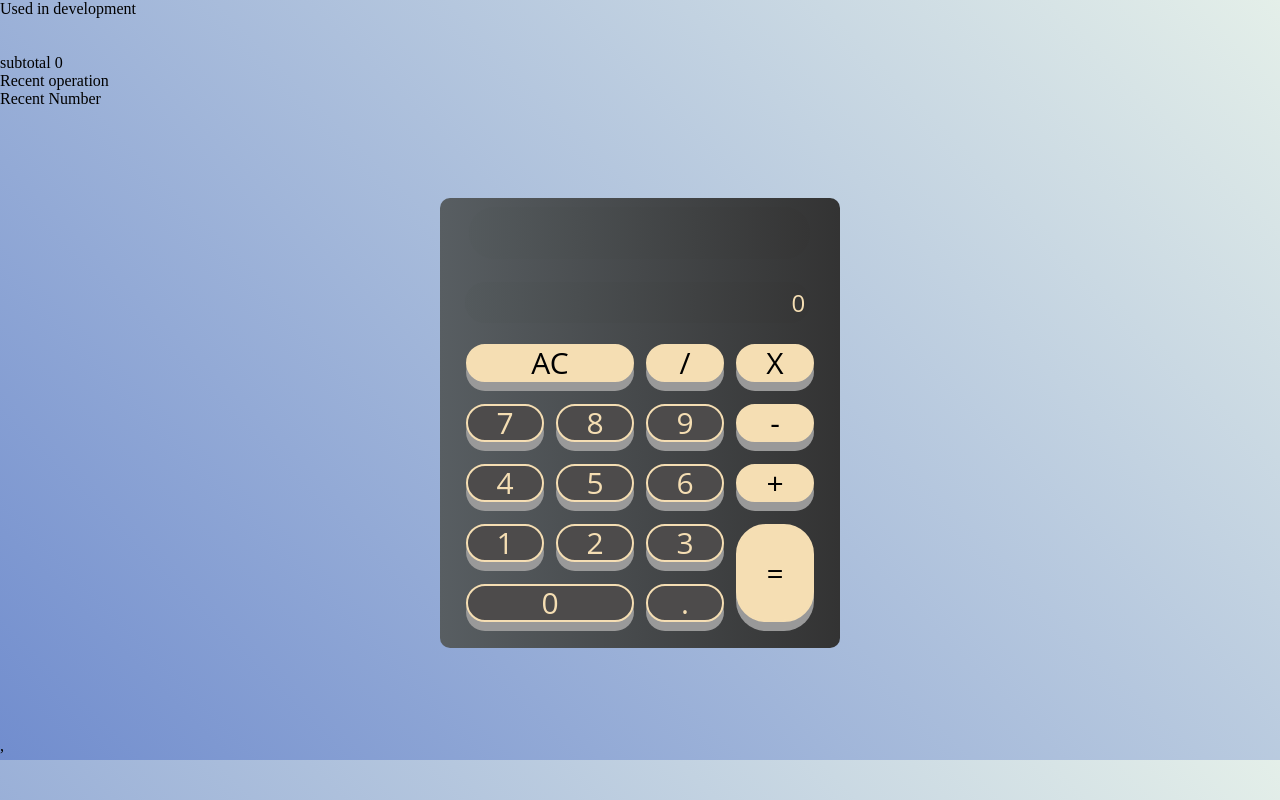
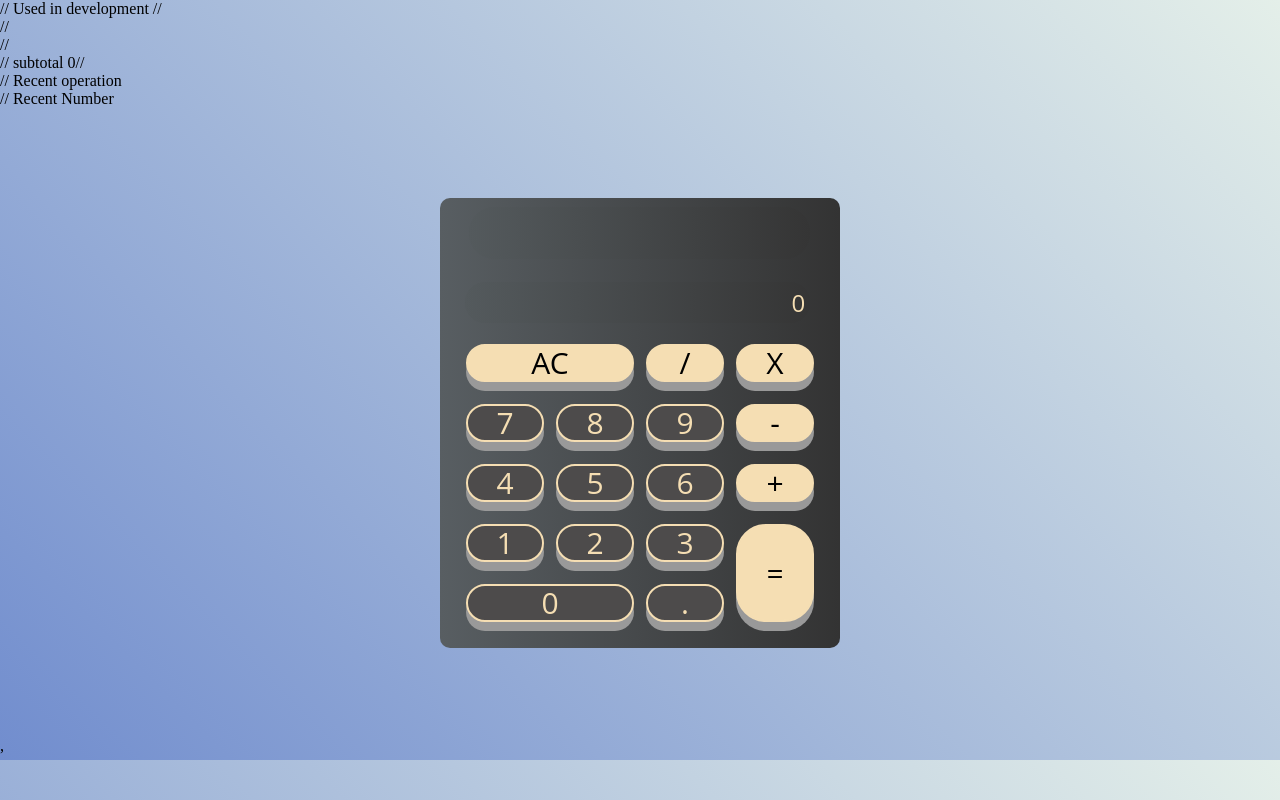
Before and after one commit to NickP2791/react-simple-calculator, a React (Create React App) app: page / in a window 1280 px wide. Built offline with nearby package versions, Linux system fonts and the light colour scheme.

Commit message:
comment out dev section

```diff
--- a/src/App.js
+++ b/src/App.js
@@ -151,14 +151,14 @@ function App() {
 
   return (
     <div className='App'>
-      Used in development
-      <br />
-      <br />
-      <br />
-      subtotal {subtotal.countAcc}
-      <br />
-      Recent operation {subtotal.recOper} <br />
-      Recent Number {recentNum}
+//       Used in development
+//       <br />
+//       <br />
+//       <br />
+//       subtotal {subtotal.countAcc}
+//       <br />
+//       Recent operation {subtotal.recOper} <br />
+//       Recent Number {recentNum}
       <div className='grid-container'>
         <div className='display display-main span-4'>{previous}</div>
         <div className='display display-second span-4' id='display'>{current}</div>
```
